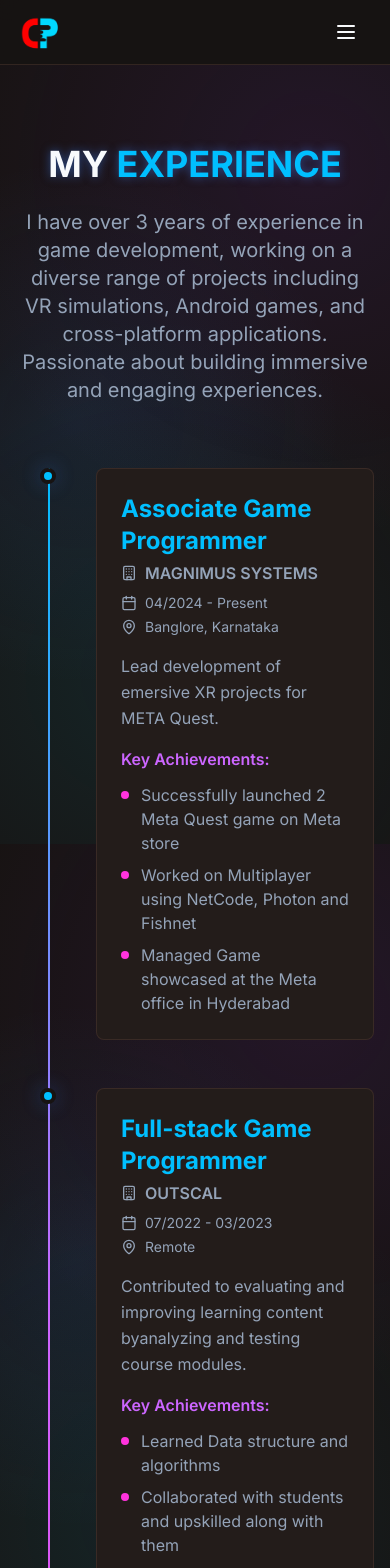
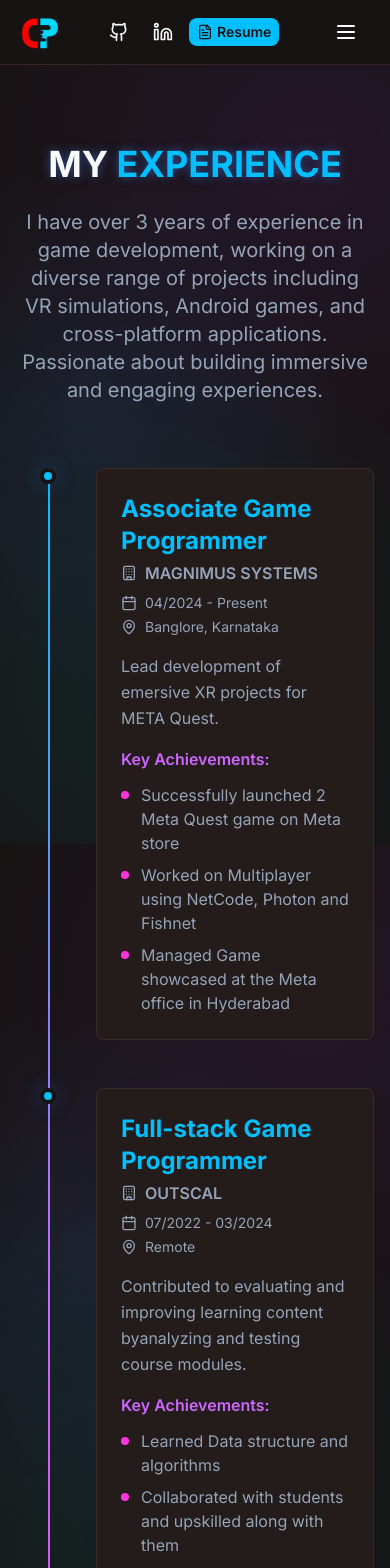
Before and after one commit to Chetanpatil0501/chetan-patil-portfolio, a React (Vite) app: page /experience in a window 390 px wide. Shown: the top 1568 px of the page. Built offline with nearby package versions, Linux system fonts and the light colour scheme.

Commit message:
Resume, Github, LinkedIn nav changed for mobile

```diff
--- a/src/components/Navigation.tsx
+++ b/src/components/Navigation.tsx
@@ -36,6 +36,35 @@ const Navigation = () => {
               />
             </Link>
           </div>
+
+          <div className="flex items-center space-x-2 md:hidden">
+  <a
+    href="https://github.com/Chetanpatil0501"
+    target="_blank"
+    rel="noopener noreferrer"
+    className="nav-link p-2 hover:scale-110 active:scale-95 transition-all duration-300 hover:bg-primary/20 rounded-lg"
+  >
+    <Github size={20} />
+  </a>
+  <a
+    href="https://www.linkedin.com/in/chetan-patil-0453571b0/"
+    target="_blank"
+    rel="noopener noreferrer"
+    className="nav-link p-2 hover:scale-110 active:scale-95 transition-all duration-300 hover:bg-primary/20 rounded-lg"
+  >
+    <Linkedin size={20} />
+  </a>
+  <a
+    href="https://drive.google.com/file/d/1E7n_FX8AitjcdClZZb-w3BBpYsW-ccku/view?usp=sharing"
+    target="_blank"
+    rel="noopener noreferrer"
+    className="nav-link flex items-center space-x-1 px-2 py-1 bg-primary text-primary-foreground rounded-lg font-semibold
+      transition-all duration-300 hover:bg-primary/90 hover:scale-110 active:scale-95"
+  >
+    <FileText size={16} />
+    <span className="text-sm">Resume</span>
+  </a>
+</div>
 
           {/* Desktop Navigation */}
           <div className="hidden md:block">
@@ -143,37 +172,7 @@ const Navigation = () => {
               })}
 
               {/* Mobile Social Links */}
-              <div className="flex space-x-4 pt-4 border-t border-border/30">
-                <a
-                  href="https://github.com/Chetanpatil0501"
-                  target="_blank"
-                  rel="noopener noreferrer"
-                  className="nav-link p-2 hover:scale-110 active:scale-95 transition-all duration-300 hover:bg-primary/20 rounded-lg"
-                  onClick={() => setIsMobileMenuOpen(false)}
-                >
-                  <Github size={20} />
-                </a>
-                <a
-                  href="https://www.linkedin.com/in/chetan-patil-0453571b0/"
-                  target="_blank"
-                  rel="noopener noreferrer"
-                  className="nav-link p-2 hover:scale-110 active:scale-95 transition-all duration-300 hover:bg-primary/20 rounded-lg"
-                  onClick={() => setIsMobileMenuOpen(false)}
-                >
-                  <Linkedin size={20} />
-                </a>
-                <a
-                  href="https://drive.google.com/file/d/1E7n_FX8AitjcdClZZb-w3BBpYsW-ccku/view?usp=sharing"
-                  target="_blank"
-                  rel="noopener noreferrer"
-                  className="nav-link flex items-center space-x-2 px-4 py-2 bg-primary text-primary-foreground rounded-lg font-semibold
-                    transition-all duration-300 hover:bg-primary/90 hover:scale-110 active:scale-95"
-                  onClick={() => setIsMobileMenuOpen(false)}
-                >
-                  <FileText size={18} />
-                  <span>Resume</span>
-                </a>
-              </div>
+
             </div>
           </div>
         )}
--- a/src/pages/Experience.tsx
+++ b/src/pages/Experience.tsx
@@ -21,7 +21,7 @@ const Experience = () => {
       position: "Full-stack Game Programmer",
       company: "OUTSCAL",
       location: "Remote",
-      duration: "07/2022 - 03/2023",
+      duration: "07/2022 - 03/2024",
       description: "Contributed to evaluating and improving learning content byanalyzing and testing course modules.",
       achievements: [
         "Learned Data structure and algorithms",
```
Also changed, not shown: 1 other file (tests, documents, lock files or other folders).
